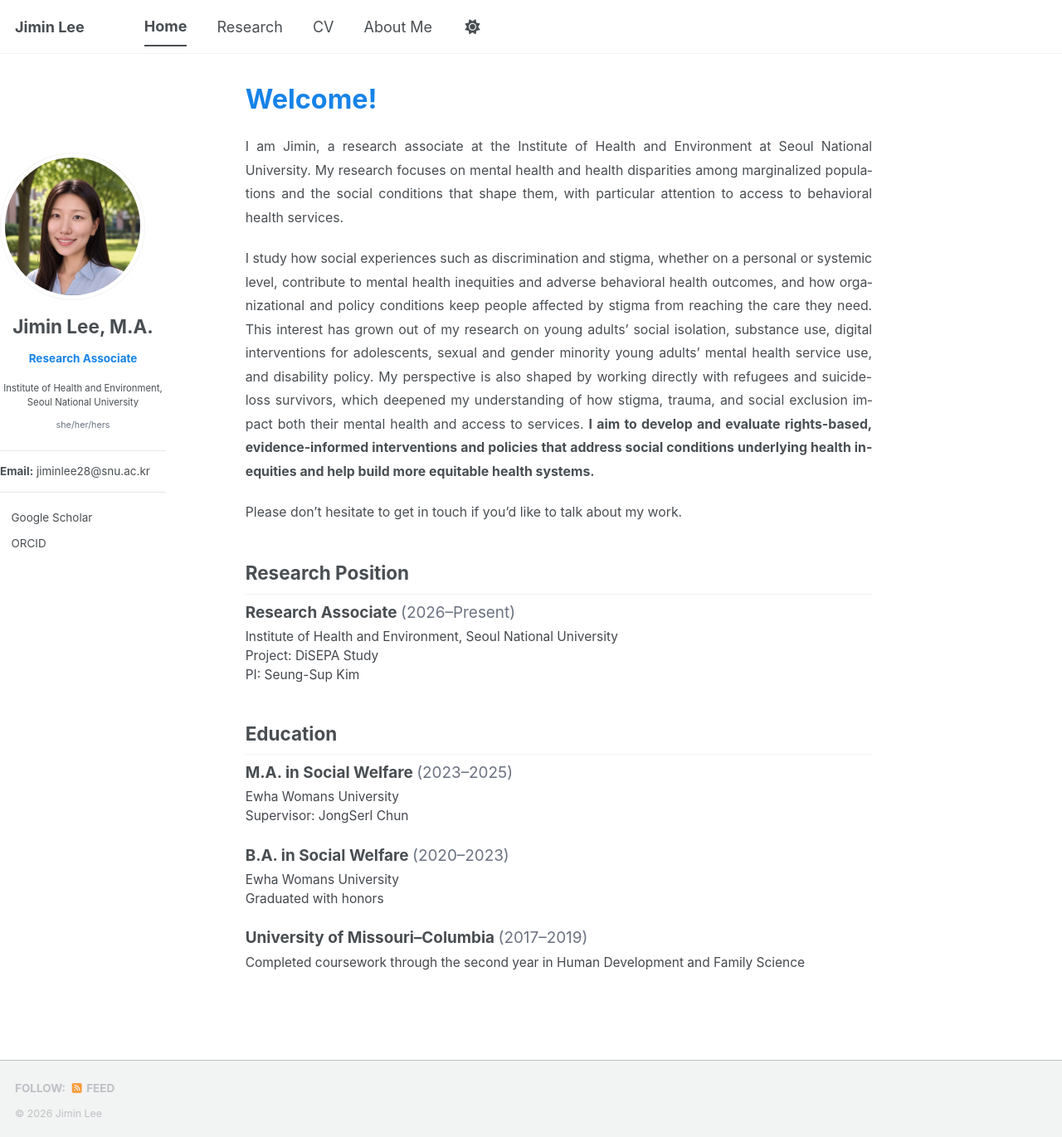
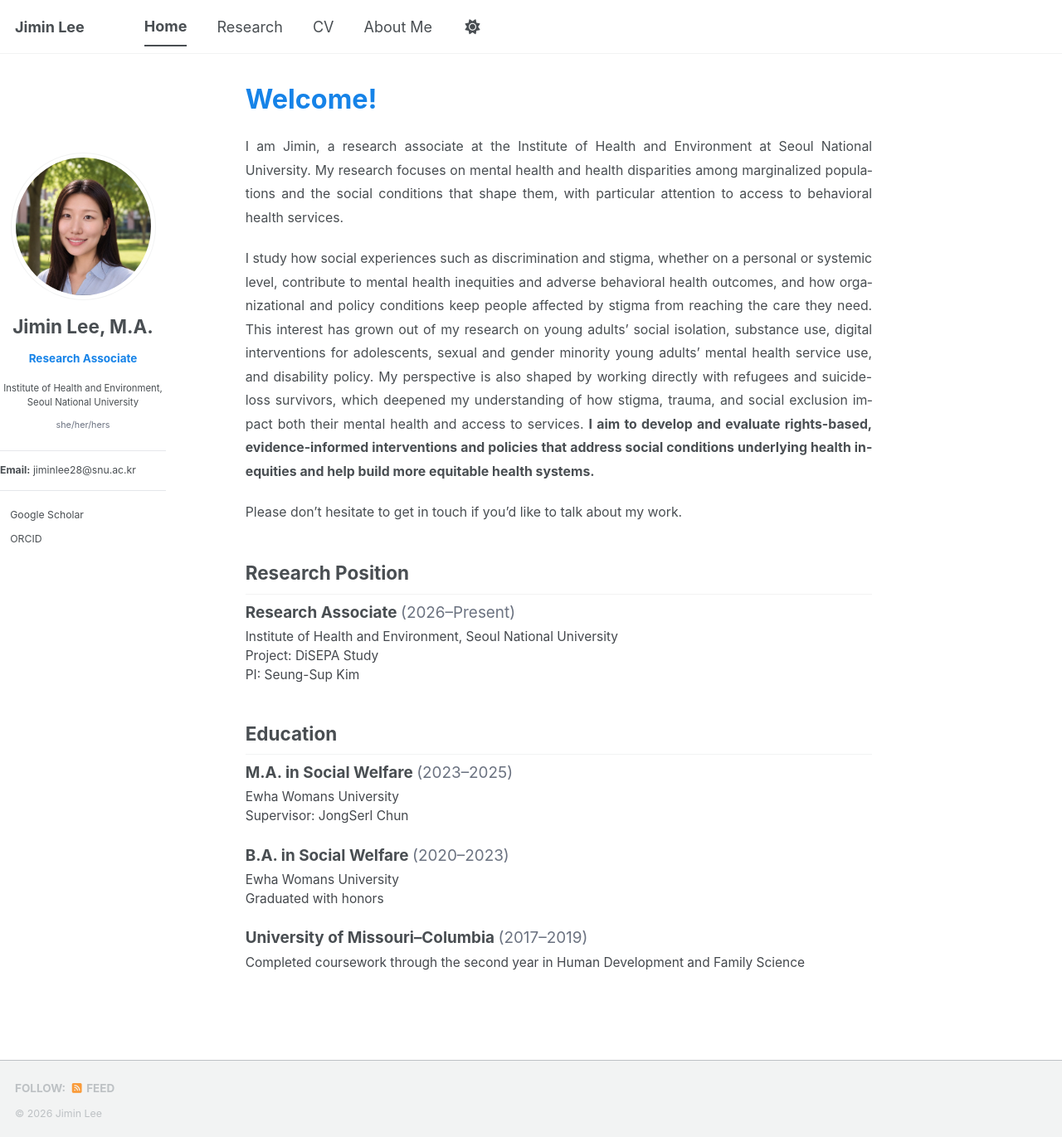
Before and after one commit to jiminlee-research/jiminlee-research.github.io, a Jekyll site: the page built from _pages/about.md, in a window 1280 px wide and 1371 px high. Shown: the whole window at 83% size. Built offline with Jekyll 4.4.1, drawn with Linux system fonts in a browser that asks for light colours; a style sheet for code colours, icons or effects is not loaded.

Commit message:
Center profile photo; shrink email and link text slightly
Co-Authored-By: Claude Opus 5.5 <noreply@anthropic.com>
Claude-Session: https://claude.ai/code/session_01PcjxNgqngrrHjMZQkReYzc

```diff
--- a/assets/css/main.scss
+++ b/assets/css/main.scss
@@ -179,3 +179,15 @@
 .about-page .about-hero + .about-layout .about-section > h2:first-child { margin-top: 0 !important; }
 .archive .ri-head { margin-top: 3.65rem !important; }
 .archive .cv-wrap > .cv-h:first-child { margin-top: 3.65rem !important; }
+
+/* Center the profile photo */
+.sidebar .author__avatar img {
+  display: block;
+  margin-left: auto;
+  margin-right: auto;
+}
+
+/* Email and profile links: slightly smaller, in line with the affiliation */
+.sidebar .author__urls li {
+  font-size: 0.68em;
+}
```
